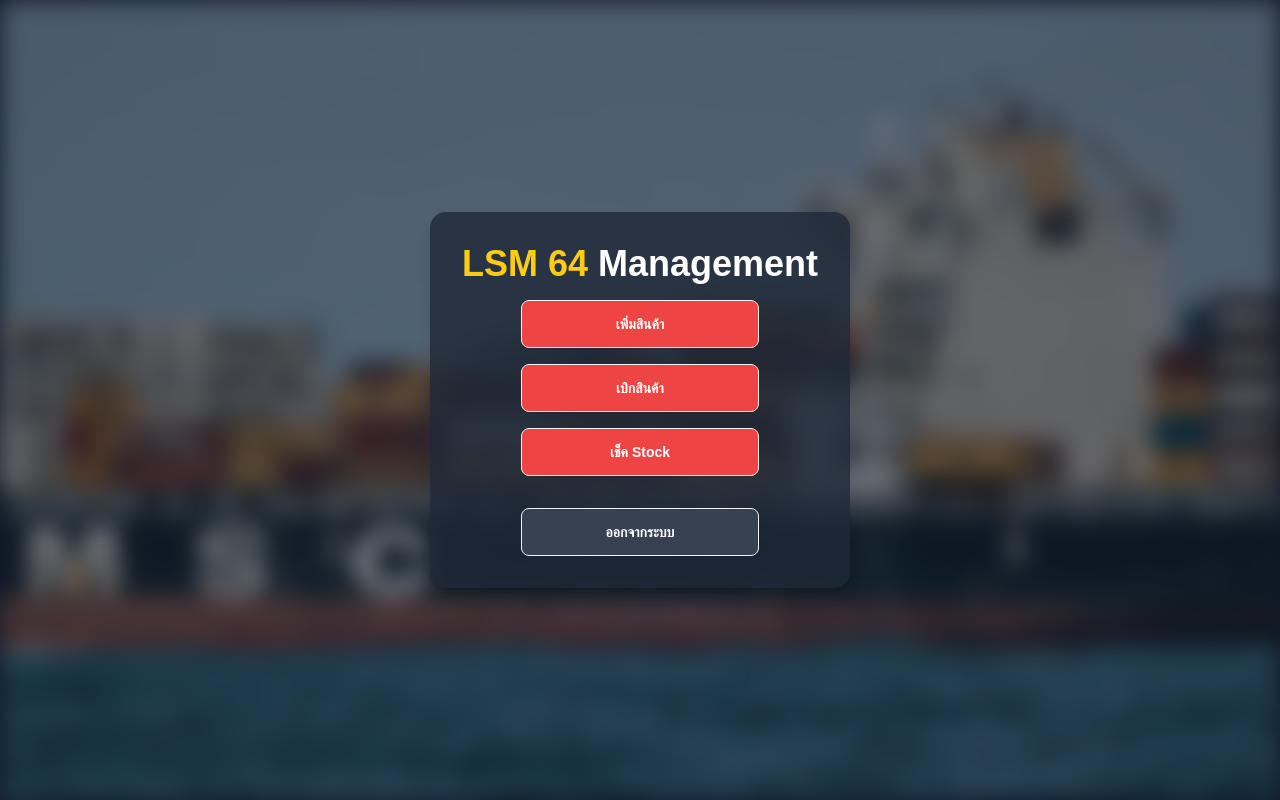
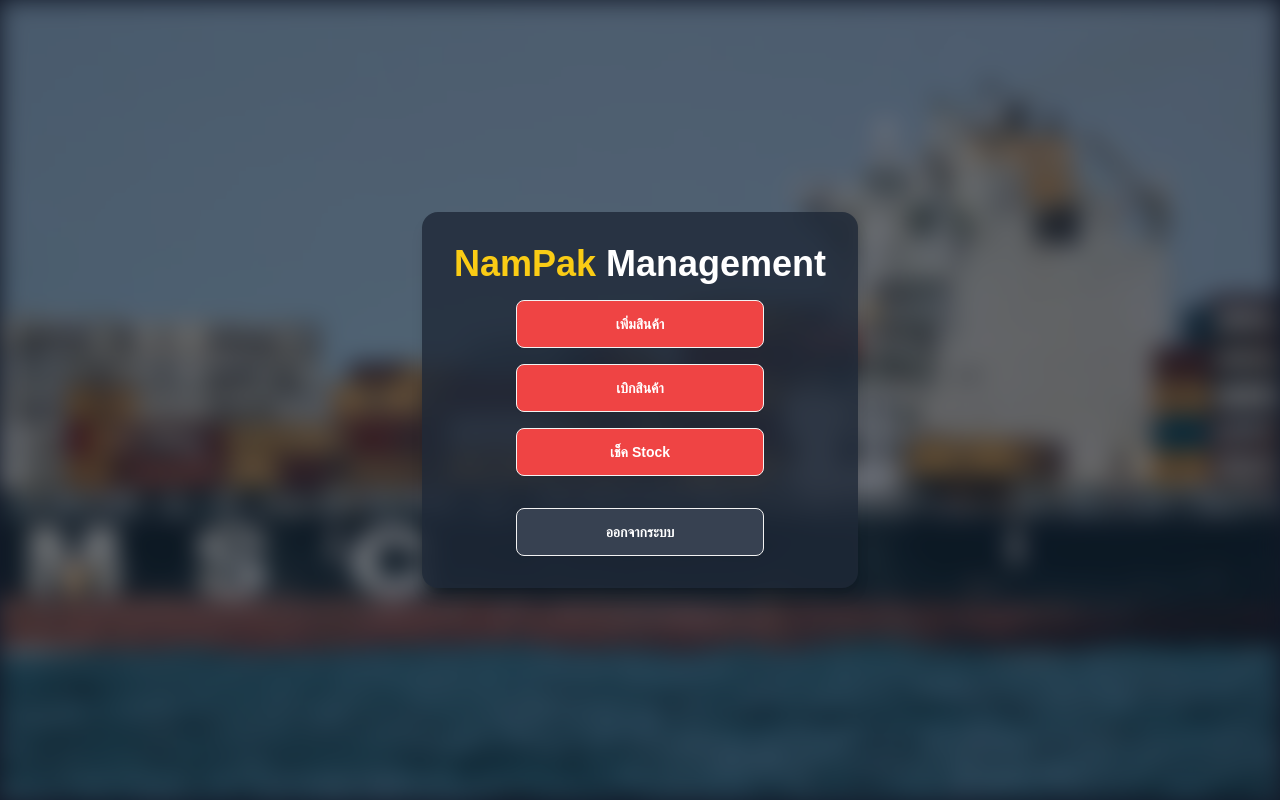
Before and after one commit to AdminManNaja/LSMStockRmutt, a Next.js app: page /dashboard in a window 1280 px wide. Built offline with nearby package versions, Linux system fonts and the light colour scheme; sample sign-in values are in the browser's storage.

Commit message:
3/17/2025

```diff
--- a/src/app/dashboard/page.js
+++ b/src/app/dashboard/page.js
@@ -35,7 +35,7 @@ export default function Dashboard() {
             {/* กล่องเนื้อหา */}
             <div className="relative z-10 bg-gray-800/80 p-8 rounded-2xl shadow-lg flex flex-col items-center">
                 <h1 className="text-4xl font-bold">
-                    <span className="text-yellow-400">LSM 64</span> <span className="text-white">Management</span>
+                    <span className="text-yellow-400">NamPak</span> <span className="text-white">Management</span>
                 </h1>
 
                 {/* เช็ค Role ของ User */}
```
